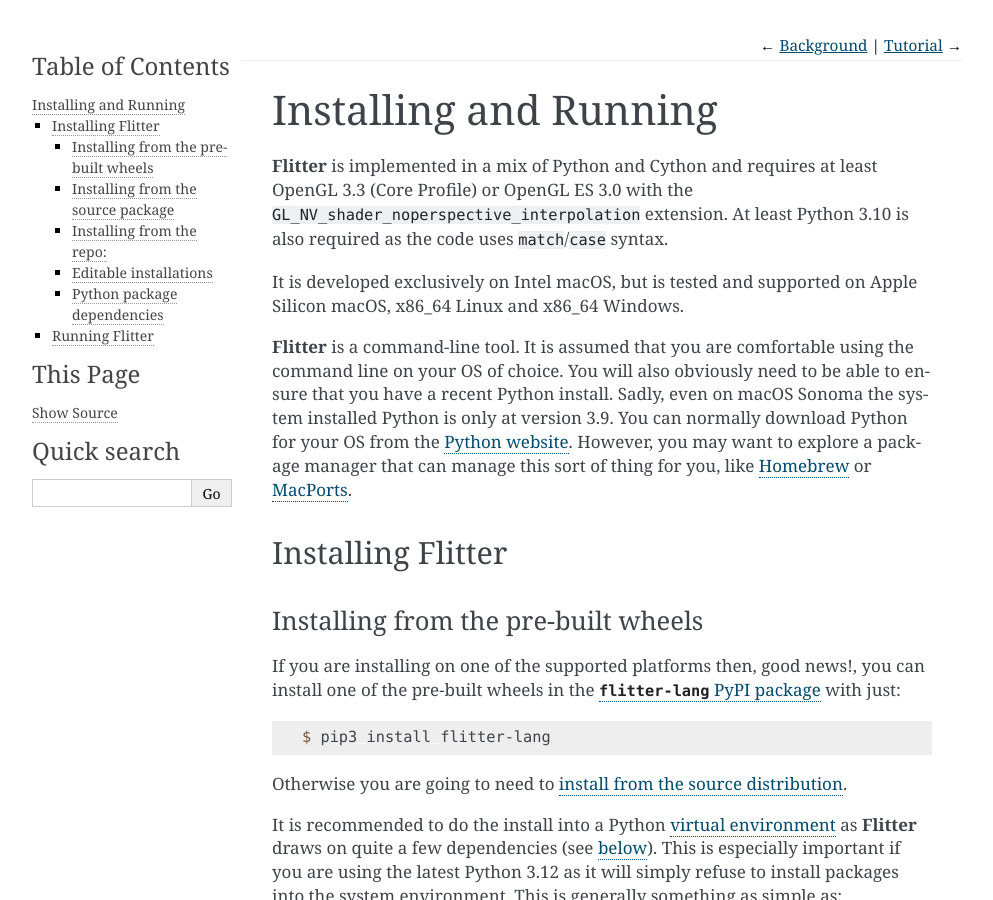
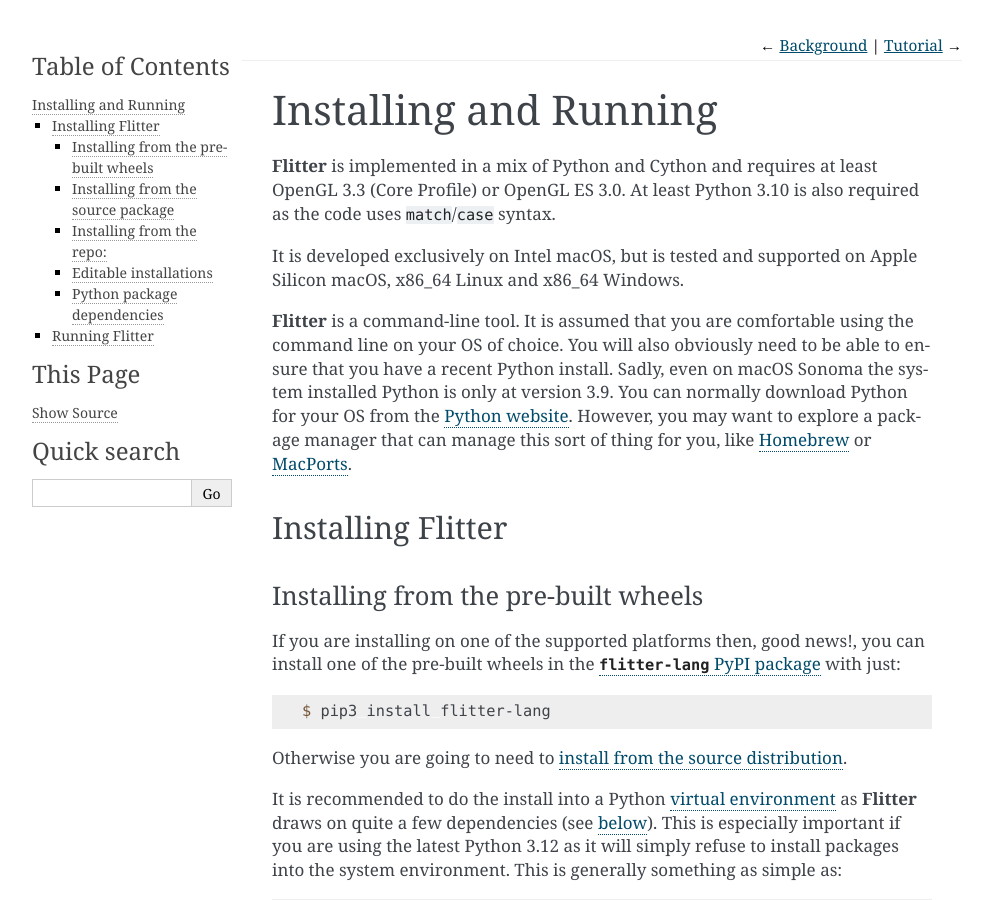
Before and after one commit to jonathanhogg/flitter, a Sphinx documentation site: the page built from docs/install.md, in a window 1280 px wide and 900 px high. Shown: the whole window, without its empty margins (148-1141 px from the left). Built offline with Sphinx 7.4.7, drawn with Linux system fonts in a browser that asks for light colours.

Commit message:
On second thoughts, I don't need `noperspective` (yet)

```diff
--- a/docs/install.md
+++ b/docs/install.md
@@ -2,9 +2,8 @@
 # Installing and Running
 
 **Flitter** is implemented in a mix of Python and Cython and requires at least
-OpenGL 3.3 (Core Profile) or OpenGL ES 3.0 with the
-`GL_NV_shader_noperspective_interpolation` extension. At least Python 3.10 is
-also required as the code uses `match`/`case` syntax.
+OpenGL 3.3 (Core Profile) or OpenGL ES 3.0. At least Python 3.10 is also
+required as the code uses `match`/`case` syntax.
 
 It is developed exclusively on Intel macOS, but is tested and supported on Apple
 Silicon macOS, x86_64 Linux and x86_64 Windows.
```
Also changed, not shown: README.md (+2 -3 lines), 1 other file.
